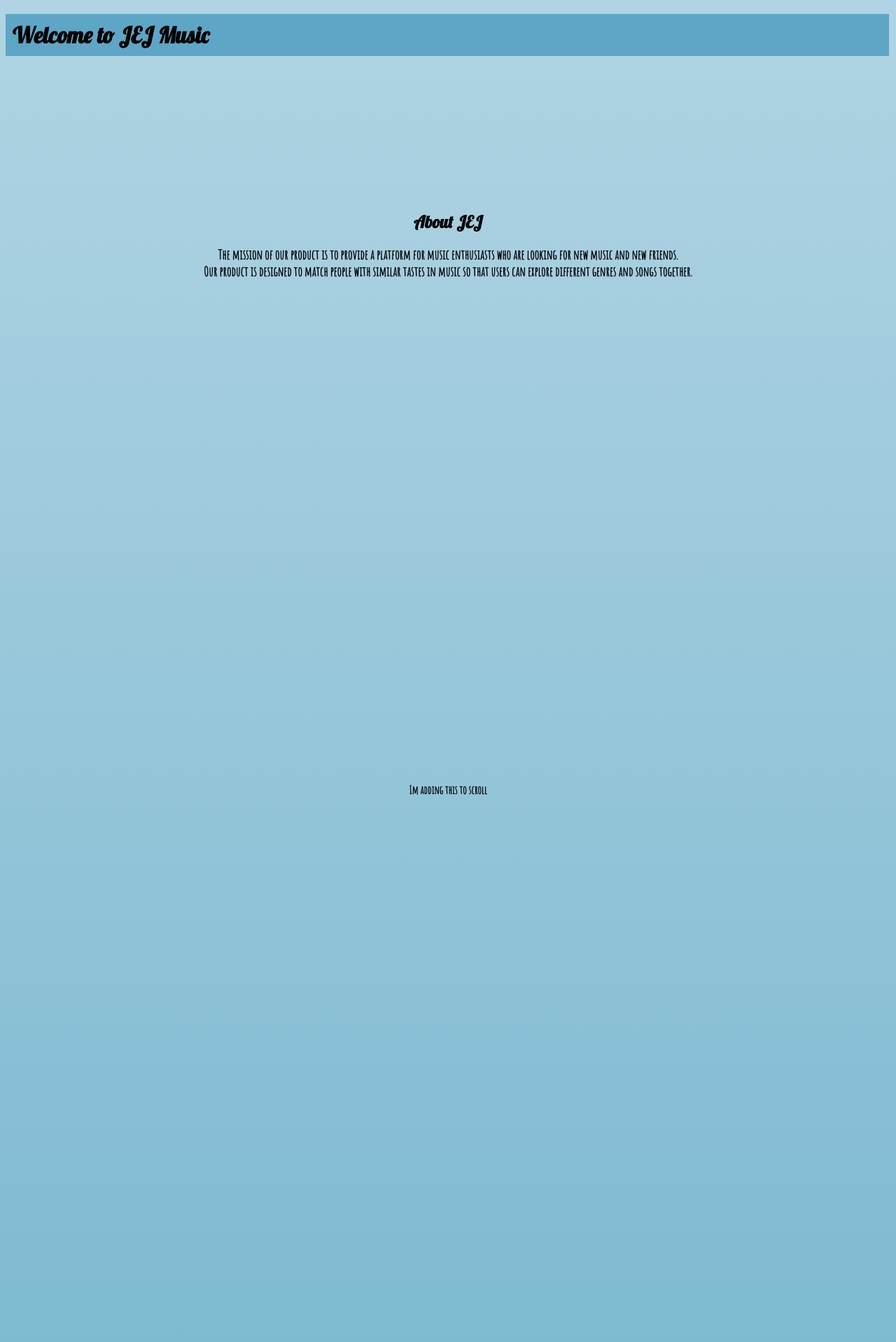
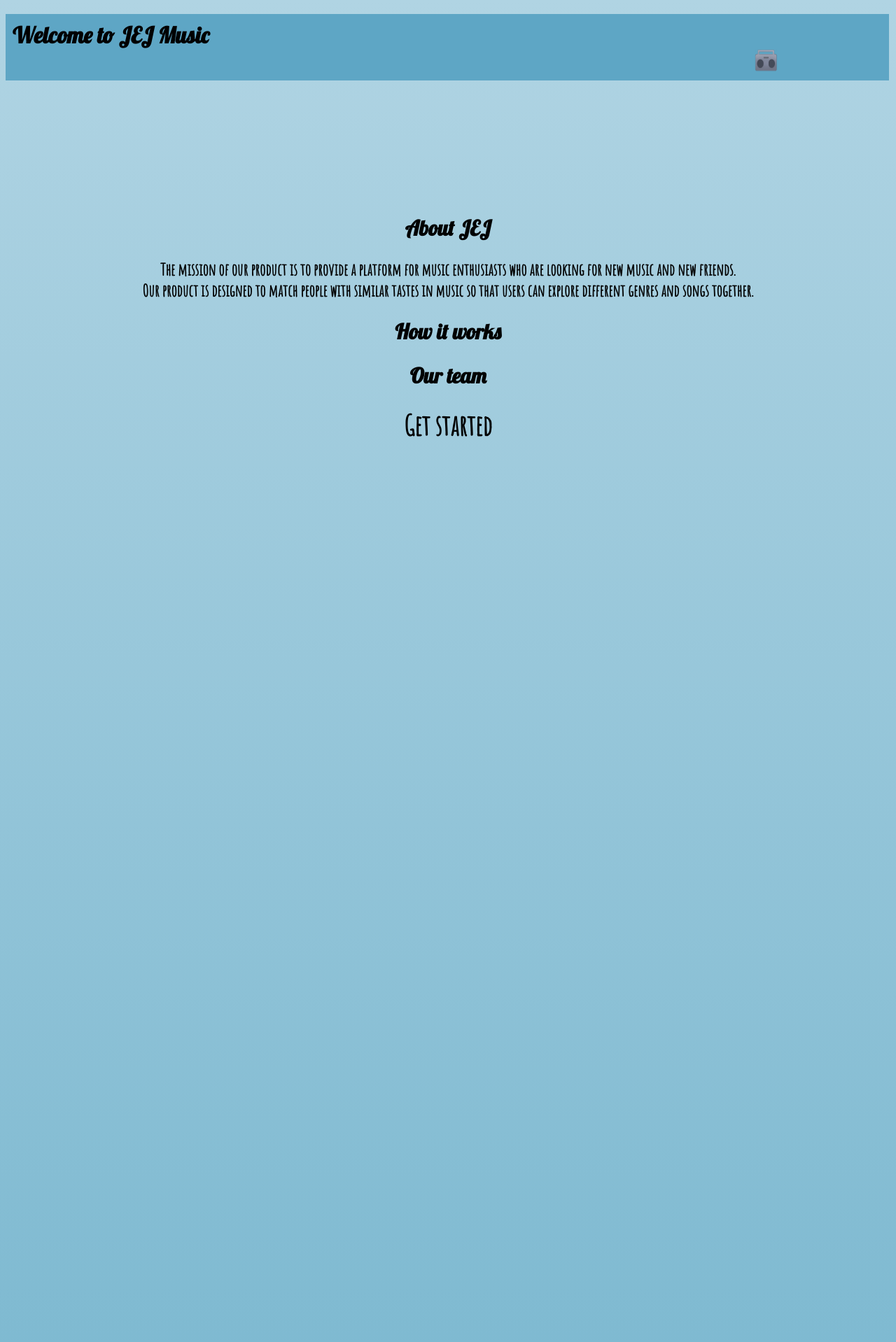
Before and after one commit to Mayrena77/JEJ, a Python web app: template jej-music/templates/About_Us.html in a window 1280 px wide. Shown: the top 1918 px of the page at 70% size. Run offline with Jinja, Linux system fonts and the light colour scheme; the template is opened without the code that fills it, so the values that code supplies are empty.

Commit message:
anotha one

```diff
--- a/jej-music/resources/about_us.css
+++ b/jej-music/resources/about_us.css
@@ -1,4 +1,10 @@
-h1 {
+.logo {
+  margin-left: 1060px;
+  height: 35px;
+  width: 35px;
+}
+
+.scroll_bar {
   font-family: 'Lobster', cursive;
   position: fixed;
   width: 97%;
@@ -6,6 +12,8 @@ h1 {
   background-color: #5ea6c5;
   margin-top: 12px;
 }
+
+
 h2 {
   font-family: 'Lobster', cursive;
 }
@@ -13,6 +21,7 @@ h2 {
 div {
   font-family: 'Amatic SC', cursive;
   font-weight: bold;
+  font-size: 15pt;
   position:absolute;
   text-align: center;
   top: 12%;
--- a/jej-music/templates/About_Us.html
+++ b/jej-music/templates/About_Us.html
@@ -11,7 +11,9 @@
 </head>
 
 <body>
-  <h1> Welcome to JEJ Music </h1>
+  <h1 class='scroll_bar'> Welcome to JEJ Music
+    <img class='logo' src="/JEJ_logo_icon.ico" />
+  </h1>
 
   <div>
   <h2> About JEJ </h2>
@@ -26,6 +28,10 @@
  people with similar tastes in music so that
  users can explore different genres and songs together.
 </h3>
+
+<h2> How it works </h2>
+<h2> Our team </h2>
+<h1> Get started <h1>
       <br><br><br><br><br><br><br><br><br><br><br><br><br><br><br><br><br><br><br><br><br><br><br>
       <br><br><br><br><br><br><br><br><br><br><br><br><b
 <p> Im adding this to scroll </p>
```
